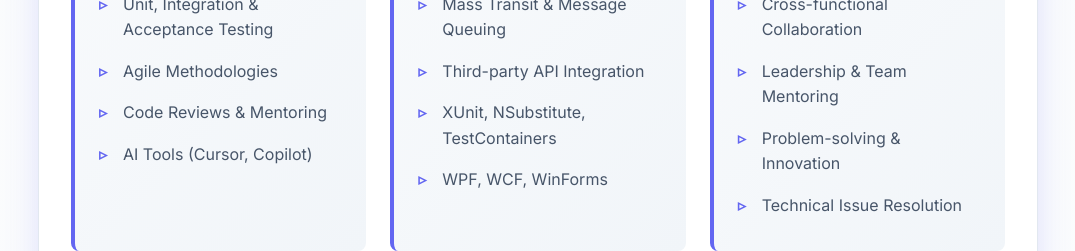
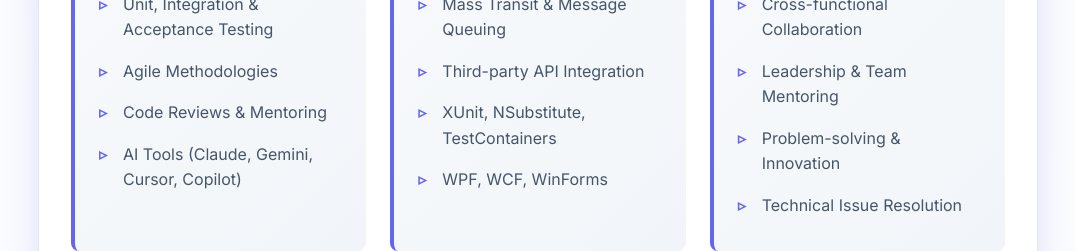
Before and after one commit to tomasz-plewniak/tomasz-plewniak.github.io, a plain HTML site: page index.html in a window 1280 px wide. Shown: the part 1040-1291 px from the top of the page, without its empty margins (102-1177 px from the left). Drawn offline with Linux system fonts and the light colour scheme.

Commit message:
Add AI tools.

```diff
--- a/index.html
+++ b/index.html
@@ -143,7 +143,7 @@
                         <li>Unit, Integration & Acceptance Testing</li>
                         <li>Agile Methodologies</li>
                         <li>Code Reviews & Mentoring</li>
-                        <li>AI Tools (Cursor, Copilot)</li>
+                        <li>AI Tools (Claude, Gemini, Cursor, Copilot)</li>
                     </ul>
                 </div>
                 <div class="skill-category">
```
